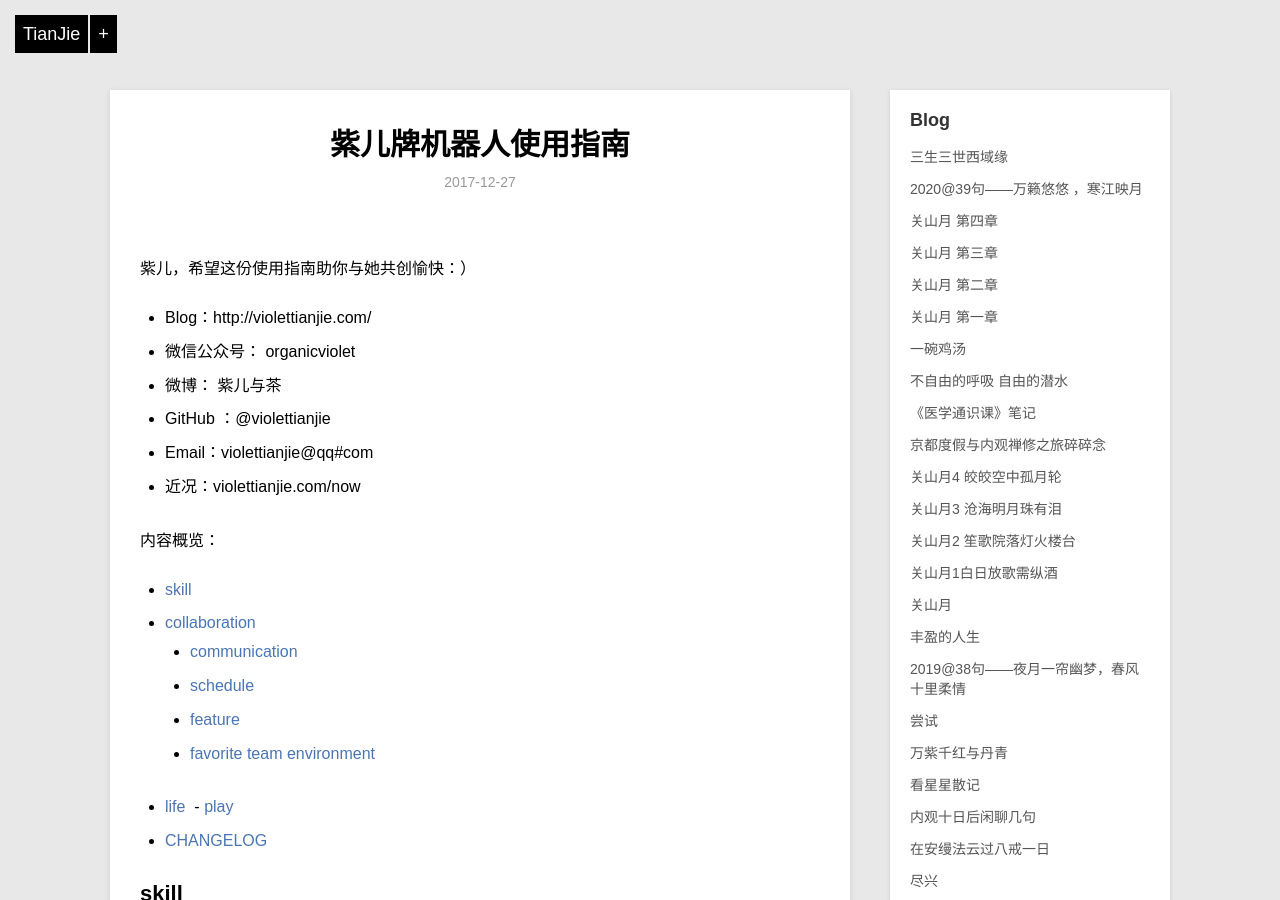
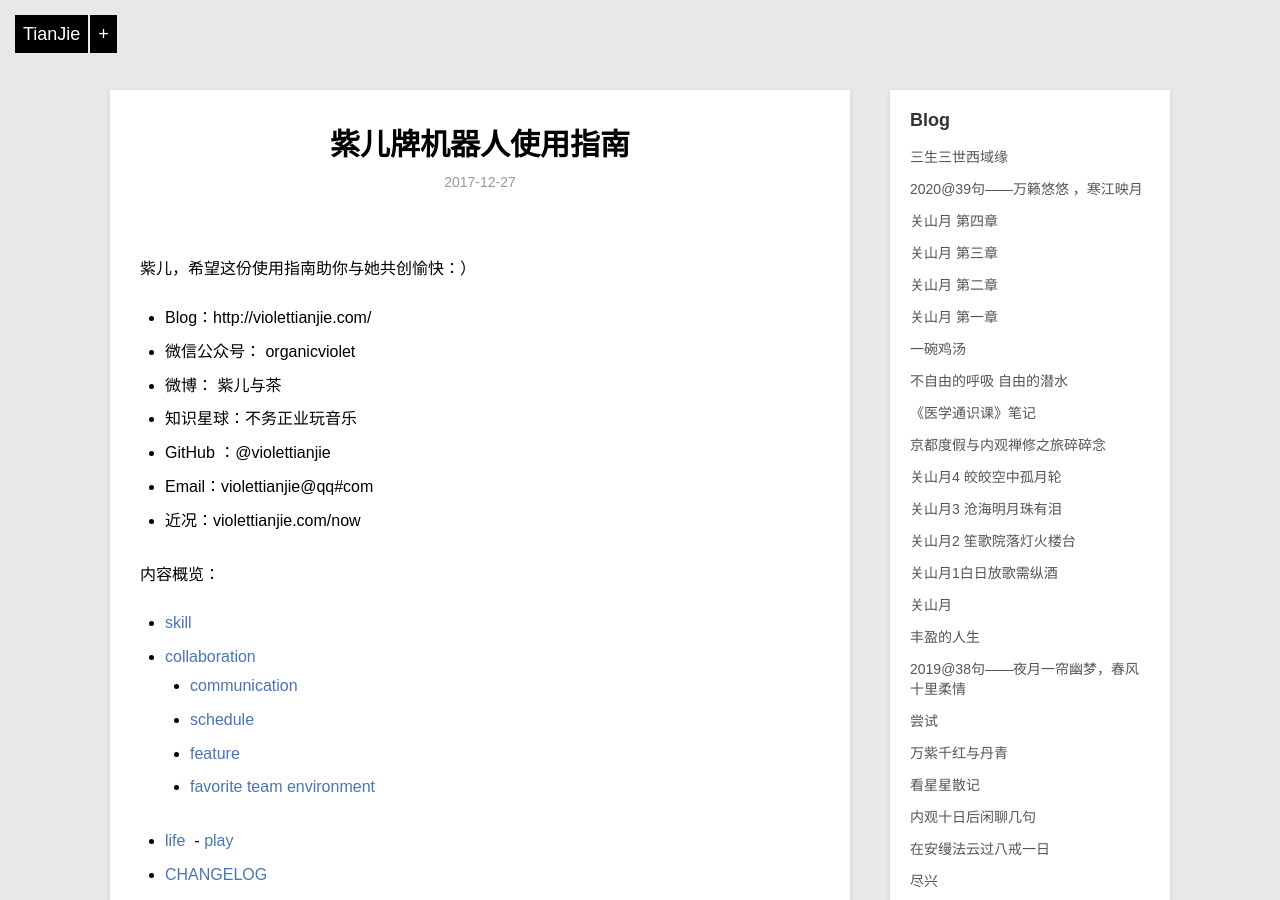
Before and after one commit to violettianjie/violettianjie.github.io, a Jekyll site: the page built from _posts/journal/2017-12-27-usageviolet.md, in a window 1280 px wide and 900 px high. Built offline with Jekyll 4.4.1, drawn with Linux system fonts in a browser that asks for light colours.

Commit message:
Update 2017-12-27-usageviolet.md

```diff
--- a/_posts/journal/2017-12-27-usageviolet.md
+++ b/_posts/journal/2017-12-27-usageviolet.md
@@ -12,6 +12,7 @@ description: 人如产品，沟通愉快
 - Blog：http://violettianjie.com/
 - 微信公众号： organicviolet
 - 微博： 紫儿与茶
+- 知识星球：不务正业玩音乐
 - GitHub ：@violettianjie
 - Email：violettianjie@qq#com
 - 近况：violettianjie.com/now
```
